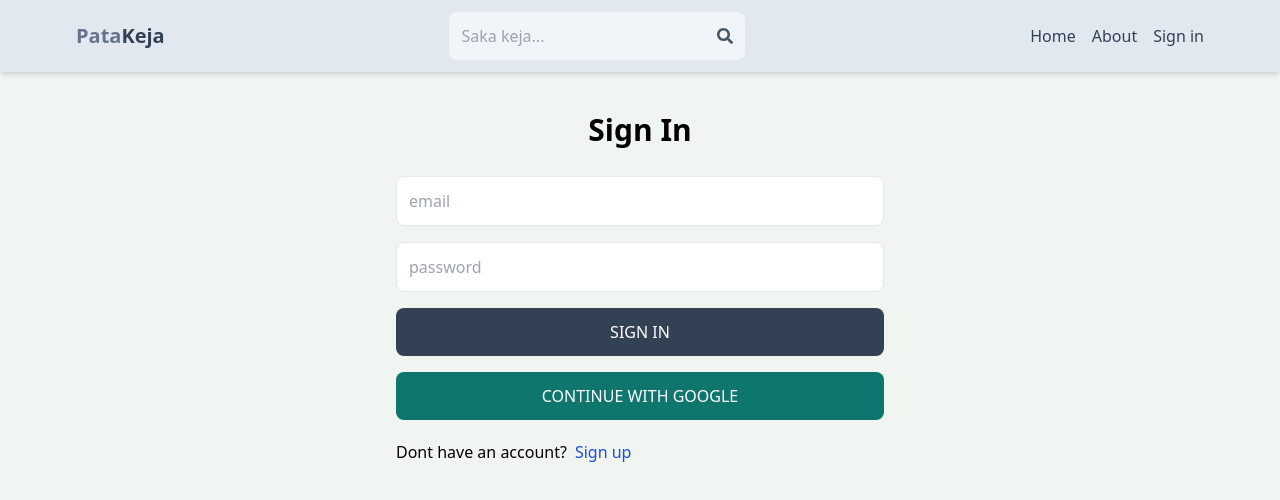
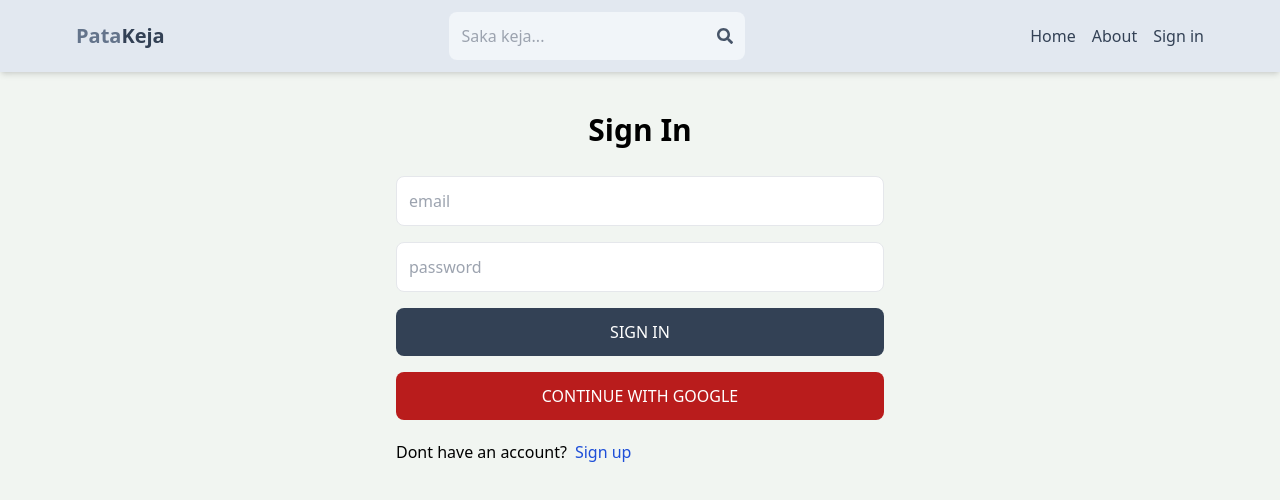
Before and after one commit to johnkinuthiaa/nev_h, a React (Vite) app in the folder client/: page /sign-in in a window 1280 px wide. Shown: the top 500 px of the page. Built offline with nearby package versions, Linux system fonts and the light colour scheme; no server answers.

Commit message:
Update OAuth.jsx

```diff
--- a/client/src/components/OAuth.jsx
+++ b/client/src/components/OAuth.jsx
@@ -36,7 +36,7 @@
     <button
       onClick={handleGoogleClick}
       type='button'
-      className='bg-teal-700 text-white p-3 rounded-lg uppercase hover:opacity-90'
+      className='bg-red-700 text-white p-3 rounded-lg uppercase hover:opacity-95'
     >
       Continue with google
     </button>
```
